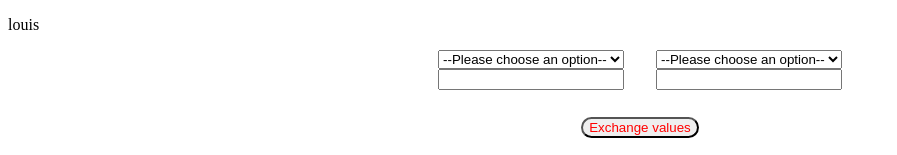
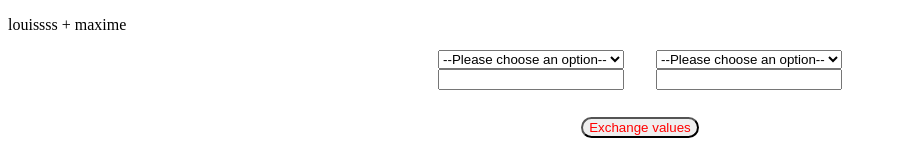
Before and after one commit to Maxime-Labbe/WEB-Convertisseur, a plain HTML site: page index.html in a window 1280 px wide. Shown: the top 155 px of the page, without its empty margins (0-897 px from the left). Drawn offline with Linux system fonts and the light colour scheme.

Commit message:
udsqjdsqdsq

```diff
--- a/index.html
+++ b/index.html
@@ -14,7 +14,7 @@
 
 
 
-    <p>louis</p>
+    <p>louissss + maxime</p>
 
     <div class="aligneRow">
         <div class="aligneCollun">
```
